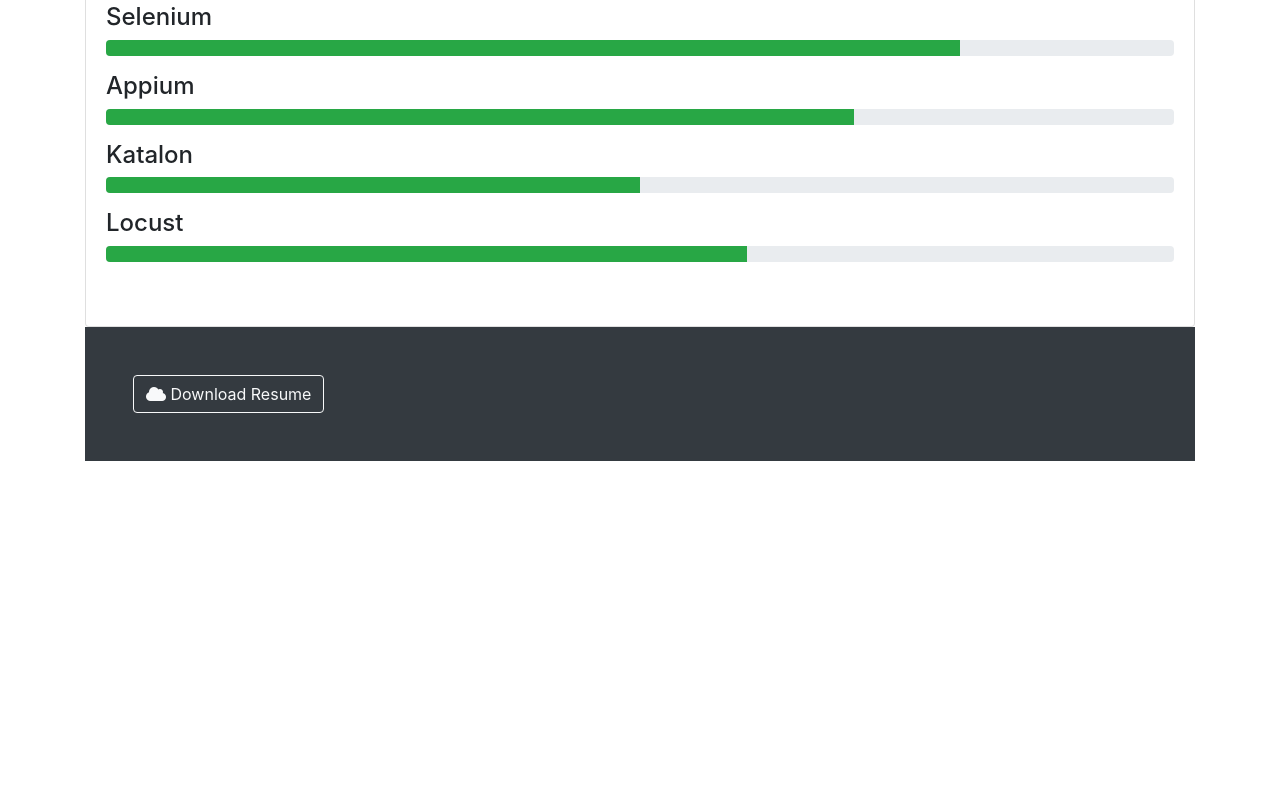
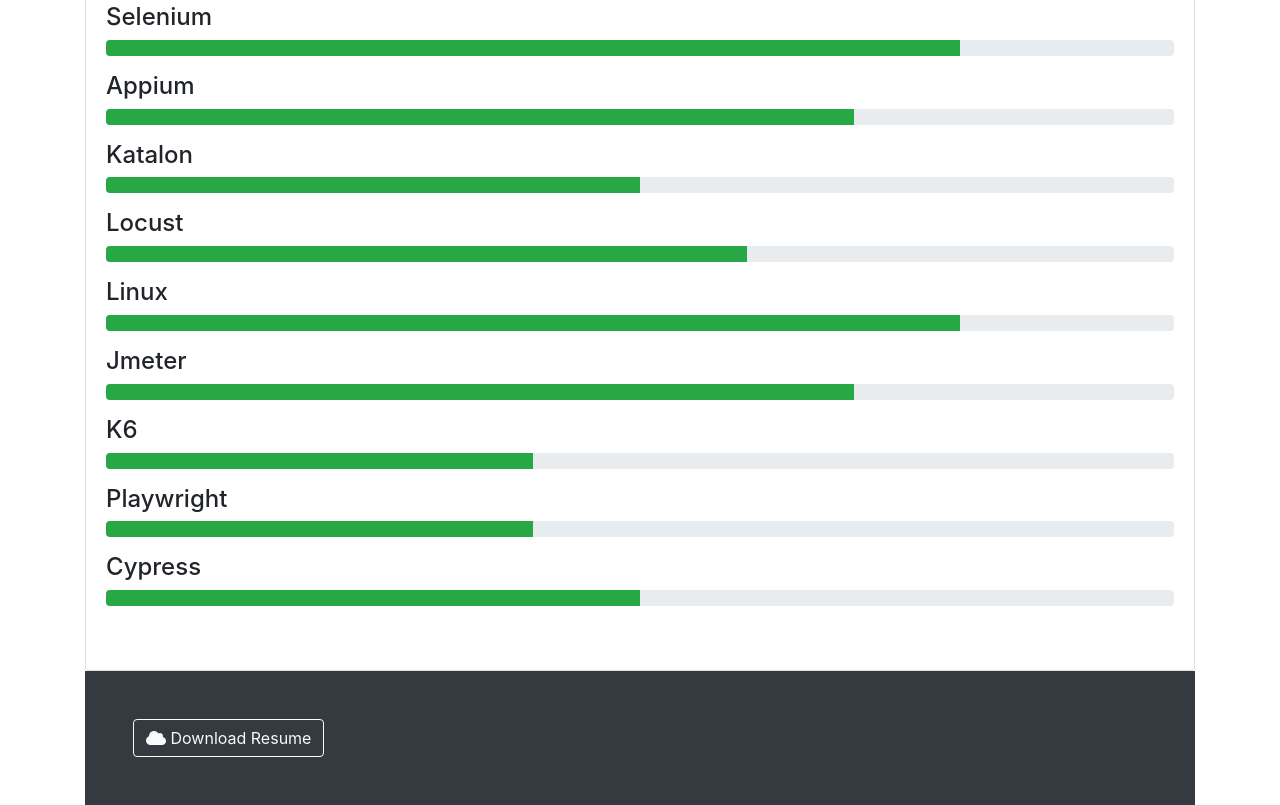
Before and after one commit to iskandarsaleh/BS4-PortofolioGrid, a plain HTML site: page index.html in a window 1280 px wide. Shown: the part 1159-1964 px from the top of the page. Before the commit the page ends 1620 px from the top, so only its background shows below. Drawn offline with nearby package versions, Linux system fonts and the light colour scheme; some packages are replaced by stand-ins of ours; a script that the page names is missing.

Commit message:
update testing tools

```diff
--- a/index.html
+++ b/index.html
@@ -128,6 +128,26 @@
         <h4>Locust</h4>
         <div class="progress mb-3">
           <div class="progress-bar bg-success" style="width:60%"></div>
+        </div>
+        <h4>Linux</h4>
+        <div class="progress mb-3">
+          <div class="progress-bar bg-success" style="width:80%"></div>
+        </div>
+        <h4>Jmeter</h4>
+        <div class="progress mb-3">
+          <div class="progress-bar bg-success" style="width:70%"></div>
+        </div>
+        <h4>K6</h4>
+        <div class="progress mb-3">
+          <div class="progress-bar bg-success" style="width:40%"></div>
+        </div>
+        <h4>Playwright</h4>
+        <div class="progress mb-3">
+          <div class="progress-bar bg-success" style="width:40%"></div>
+        </div>
+        <h4>Cypress</h4>
+        <div class="progress mb-3">
+          <div class="progress-bar bg-success" style="width:50%"></div>
         </div>
       </div>
     </div>
```
